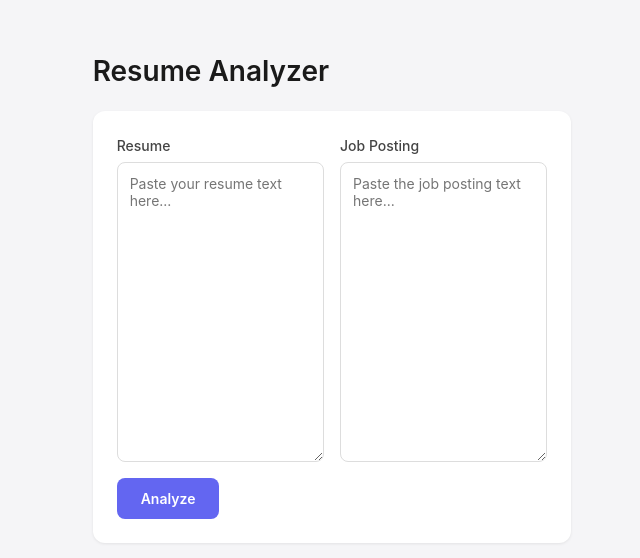
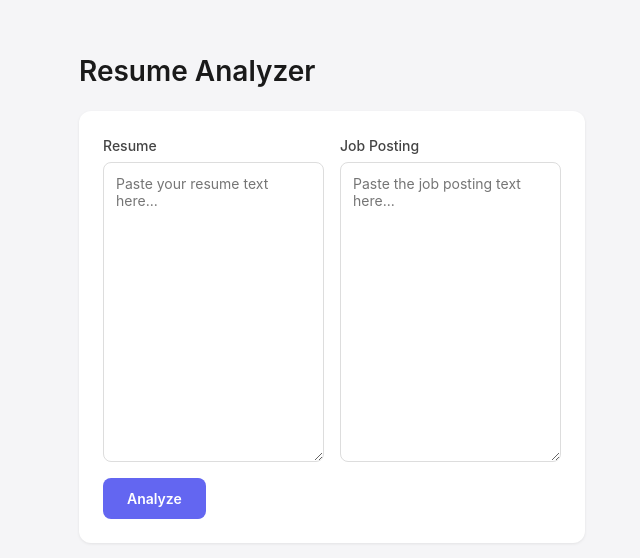
Before and after one commit to ated194-eng/resume-analyzer-frontend, a React (Vite) app: page / in a window 1280 px wide. Shown: the part 110-668 px from the top of the page, without its empty margins (308-948 px from the left). Built offline with nearby package versions, Linux system fonts and the light colour scheme.

Commit message:
Make text area wider

```diff
--- a/src/App.css
+++ b/src/App.css
@@ -12,9 +12,8 @@ body {
 }
 
 .app {
-  width: 95%;
-  max-width: 1600px;
-  margin: 0 auto;
+  width: 100%;
+  max-width: 1200px;
   padding: 40px 20px;
 }
 
@@ -33,6 +32,7 @@ h1 {
   border-radius: 12px;
   box-shadow: 0 1px 3px rgba(0, 0, 0, 0.08);
   margin-top: 24px;
+  width: 100%
 }
 
 label {
```
